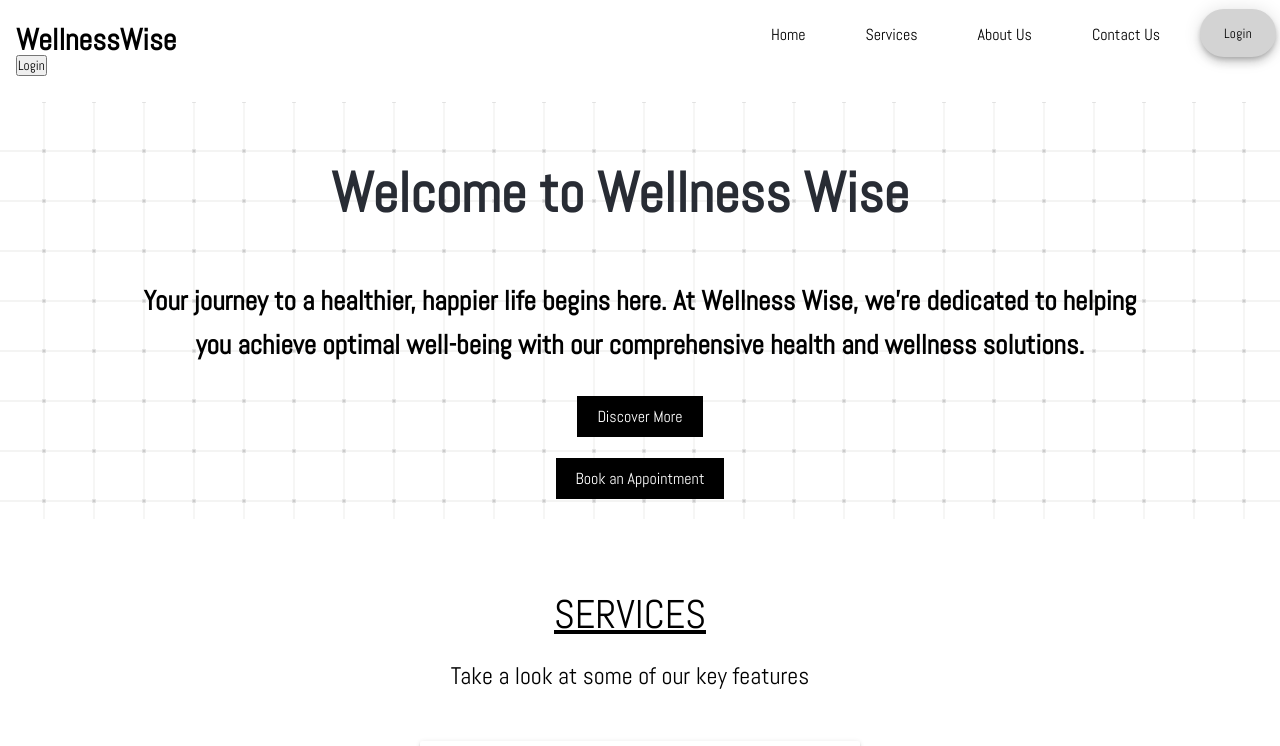
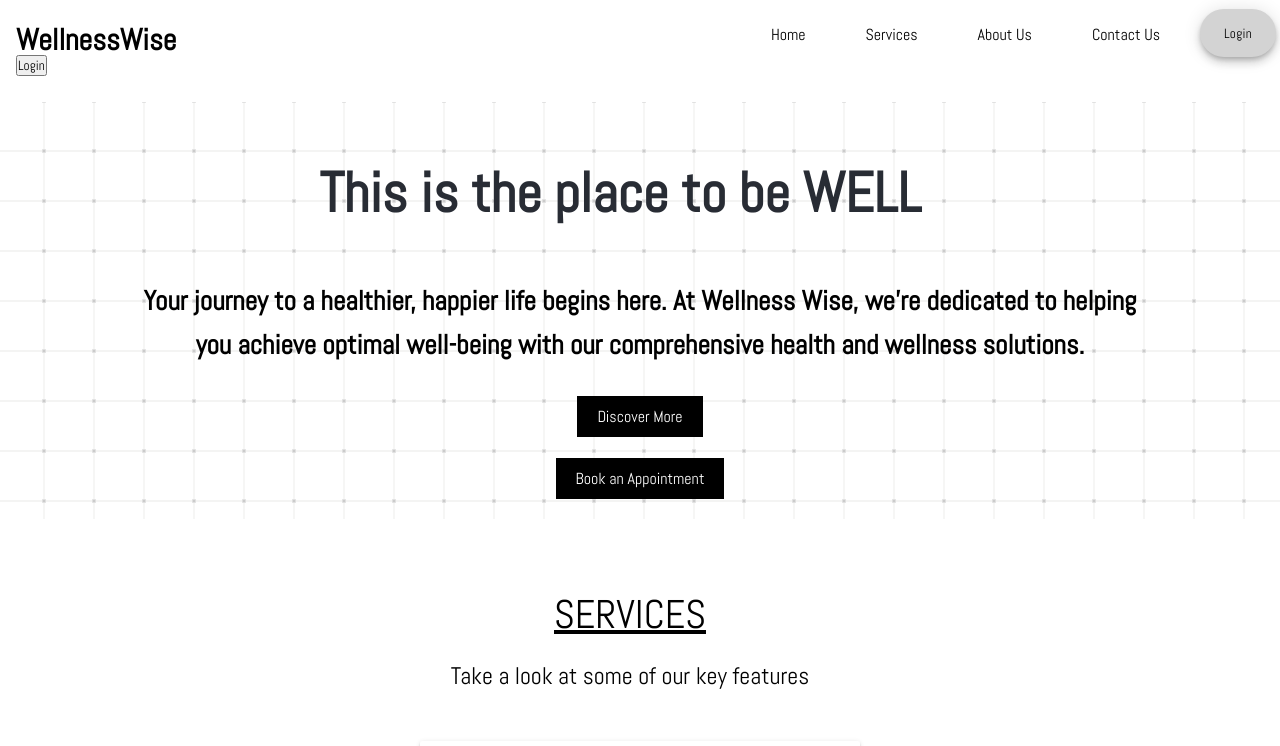
Before and after one commit to Mehar-Aziz/WellnessWise, a React (Create React App) app in the folder wellnesswise-frontend/: page / in a window 1280 px wide. Shown: the top 746 px of the page. Built offline with nearby package versions, Linux system fonts and the light colour scheme.

Commit message:
Update login link

```diff
--- a/wellnesswise-frontend/src/components/Home.js
+++ b/wellnesswise-frontend/src/components/Home.js
@@ -13,7 +13,7 @@ function Home() {
             {/* messafe */}
             <div id='home' className='background-effect'>
             <div className="homeMessage">
-            <h1>Welcome to Wellness Wise</h1>
+            <h1>This is the place to be WELL</h1>
             <p>Your journey to a healthier, happier life begins here. At Wellness Wise, we’re dedicated to helping you achieve optimal well-being with our comprehensive health and wellness solutions.</p>
             <div className='buttonPad'>
             <button className="cta-button" >Discover More</button>
--- a/wellnesswise-frontend/src/components/Login.css
+++ b/wellnesswise-frontend/src/components/Login.css
@@ -30,7 +30,8 @@ html, body {
 .wrapper .title{
   height: 90px;
   background: #fff;
-
+  position: relative;
+  left: 20px;
   color: black;
   font-size: 30px;
   font-weight: 600;
--- a/wellnesswise-frontend/src/components/Login.js
+++ b/wellnesswise-frontend/src/components/Login.js
@@ -93,7 +93,7 @@ const Login = () => {
             />
           </div>
           <div className="pass"><a href="#forgot">Forgot password?</a></div>
-          <div className="row button"><Link to="/">
+          <div className="row button"><Link to="/profile">
             <input type="submit" value="SIGN IN" /></Link>
           </div>
           <div className="signup-link">Not a member? <Link to="/register" >Signup now</Link></div>
```
